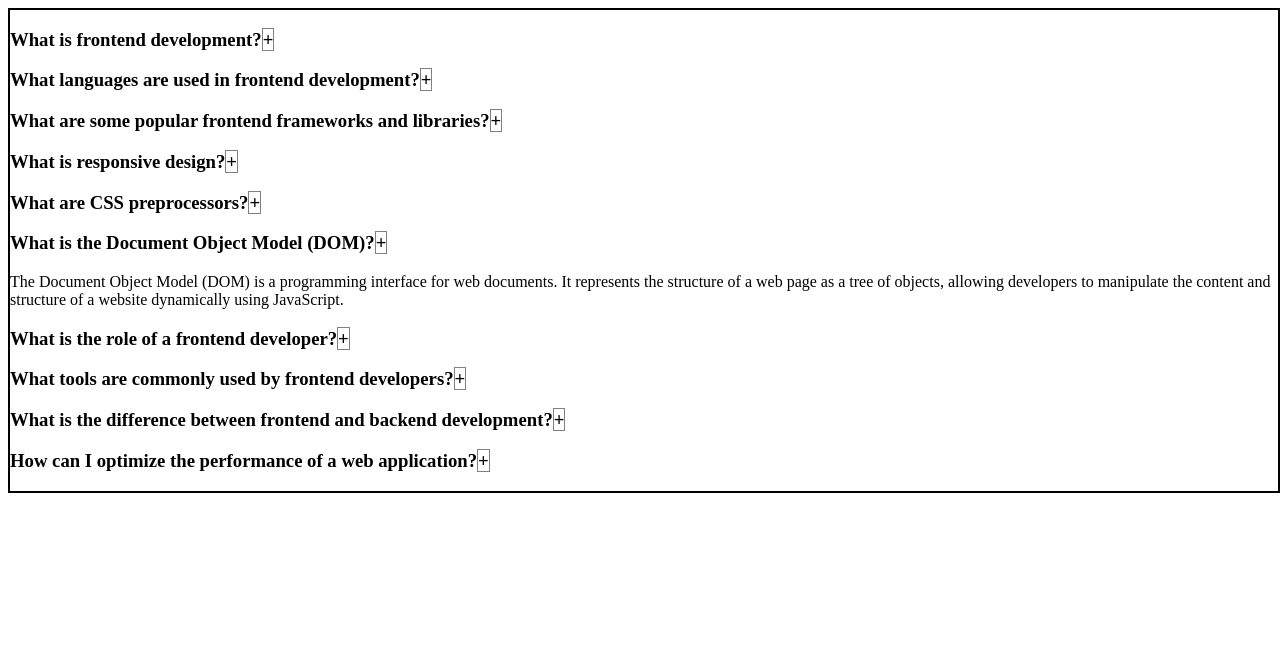
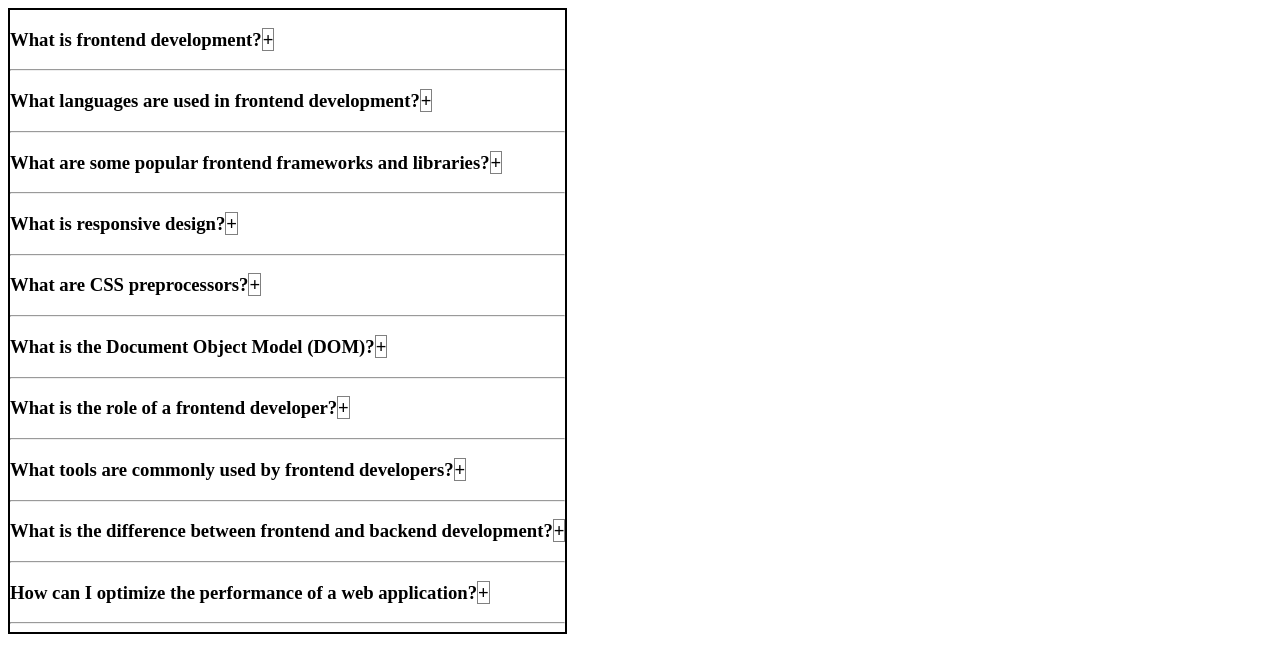
Before and after one commit to adarshjha-exe/ReactJS-Machine-Coding, a React (Vite) app: page / in a window 1280 px wide. Shown: the top 672 px of the page. Built offline with nearby package versions, Linux system fonts and the light colour scheme.

Commit message:
copmpleted accordion

```diff
--- a/src/components/2-FAQs/Faq.jsx
+++ b/src/components/2-FAQs/Faq.jsx
@@ -4,14 +4,33 @@ import Qna from './Qna.jsx';
 const Faq = ({ qnaMainData }) => {
   // -1 : No children should show answer
   // Lift the state up, basically parent will handle all the children
-  const [showIndex, setShowIndex] = useState(5);
+  const [showIndex, setShowIndex] = useState(null);
+
+  const handleQnA = (index) => {
+    // If the clicked question is already open (showIndex === index), then close it. Otherwise, open it.
+    if (showIndex === index) {
+      setShowIndex(null);
+    } else {
+      setShowIndex(index);
+    }
+  };
+
   return (
     <div className='outer-div'>
       {qnaMainData.faqs.map((item, index) => {
         {
           /* if index is 5 and showIndex also 5 , it means , showAns is true and when showAns is true rendeer the answer*/
         }
-        return <Qna qnaData={item} showAns={index === showIndex} />;
+        return (
+          <Qna
+            qnaData={item}
+            showAns={index === showIndex}
+            // For every child React creates a different function. For first child-> () => handleQnA(0) ||| Second --> () => handleQnA(1)
+            handleQnA={() => {
+              handleQnA(index);
+            }}
+          />
+        );
       })}
     </div>
   );
--- a/src/components/2-FAQs/Qna.jsx
+++ b/src/components/2-FAQs/Qna.jsx
@@ -1,22 +1,21 @@
 import { useState } from 'react';
 import './styles.css';
 
-const Qna = ({ qnaData, showAns }) => {
+const Qna = ({ qnaData, showAns, handleQnA }) => {
   return (
     <div className='inner-div'>
       <h3>
         {qnaData?.question}
-        <span
-          onClick={() => {
-            // setToggle(!toggle);
-          }}
-        >
-          +
-        </span>
+        <span onClick={handleQnA}>{showAns ? '-' : '+'}</span>
       </h3>
+      <hr />
       {showAns && qnaData.answer}
     </div>
   );
 };
 
 export default Qna;
+
+/**
+The parent owns the state (showIndex). Each child receives two props: showAns (to decide whether to display its answer) and handleQnA (a callback to notify the parent when it's clicked). Clicking a child updates the parent's state, React re-renders, and only the child whose index matches showIndex displays its answer. Clicking the same child again sets showIndex back to null, collapsing it.
+*/
```
Also changed, not shown: 1 other file (tests, documents, lock files or other folders).
